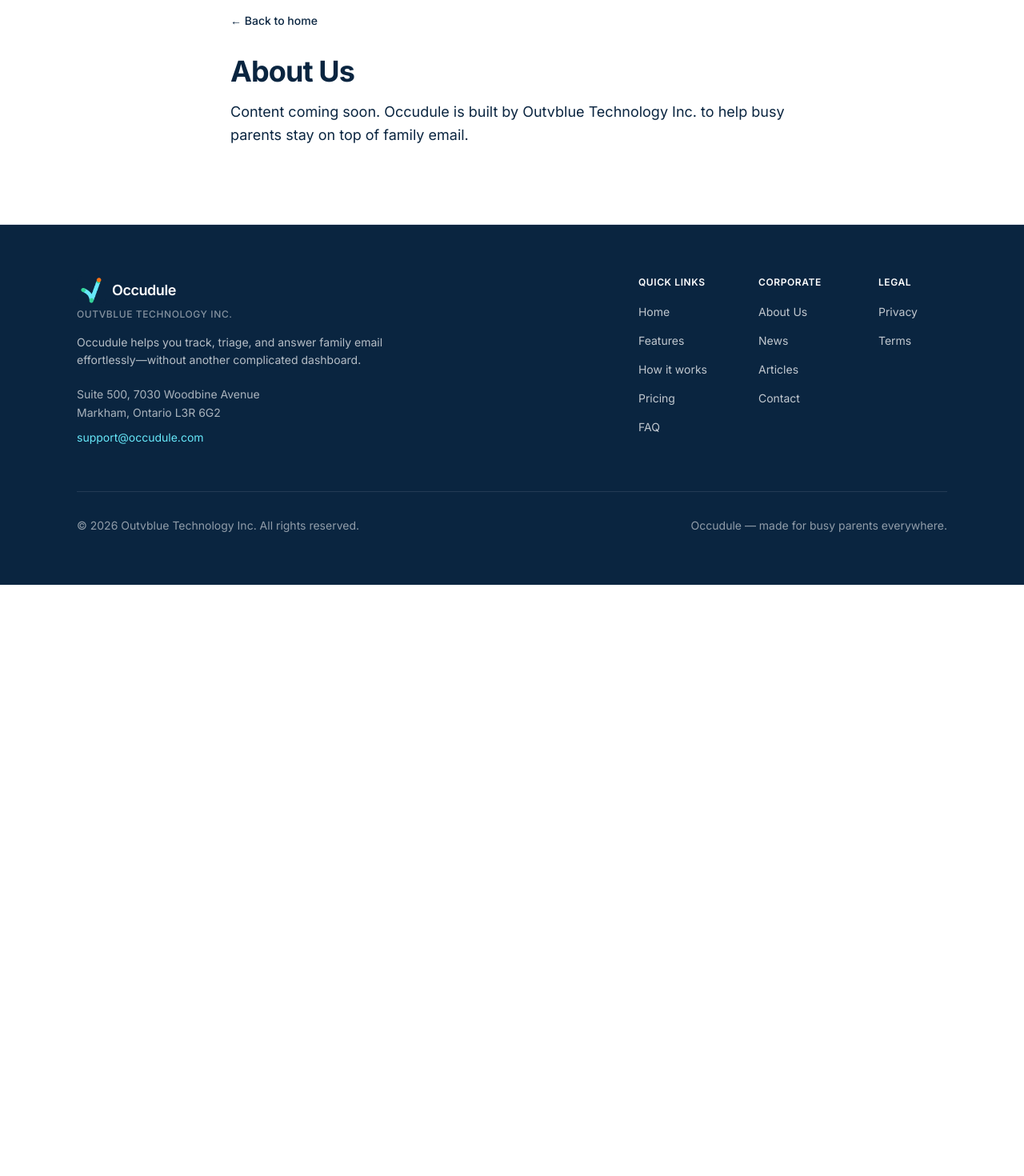
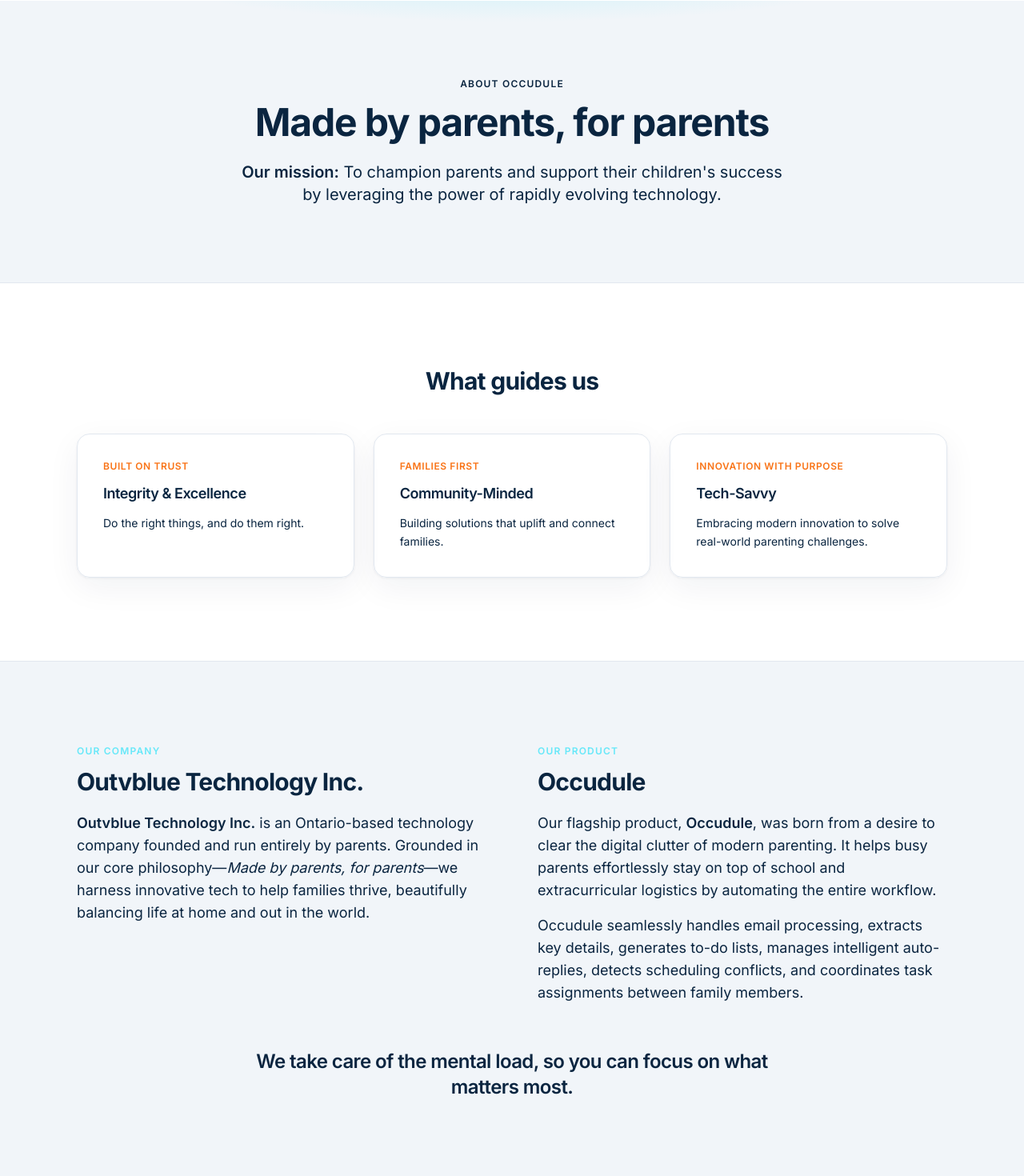
Before and after one commit to linkmind/Occudule-Web, a Next.js app: page /about in a window 1280 px wide. Shown: the part 120-1590 px from the top of the page at 80% size. Before the commit the page ends 851 px from the top, so only its background shows below. Built offline with nearby package versions, Linux system fonts and the light colour scheme.

Commit message:
About Us page done

```diff
--- a/app/about/page.tsx
+++ b/app/about/page.tsx
@@ -1,16 +1,41 @@
 import type { Metadata } from "next";
-import { ContentPageShell } from "@/components/ContentPageShell";
+import Link from "next/link";
+import { AboutClosingCta } from "@/components/AboutClosingCta";
+import { AboutHero } from "@/components/AboutHero";
+import { AboutNarrativeBlock } from "@/components/AboutNarrativeBlock";
+import { AboutValuesGrid } from "@/components/AboutValuesGrid";
+import { Footer } from "@/components/Footer";
+import { Header } from "@/components/Header";
 
 export const metadata: Metadata = {
-  title: "About Us — Occudule",
-  description: "About Outvblue Technology Inc. and Occudule, AI email productivity for busy parents.",
+  title: "About Us | Occudule — Made by Parents, for Parents",
+  description:
+    "Discover the mission behind Occudule. Founded in Ontario, we harness innovative technology to clear the digital clutter of parenting and ease the family mental load.",
+  openGraph: {
+    title: "About Occudule | Empowering Modern Families",
+    description:
+      "We build elegant tech solutions to streamline school logistics, schedules, and family communication.",
+    type: "website",
+  },
 };
 
 export default function AboutPage() {
   return (
-    <ContentPageShell
-      title="About Us"
-      description="Content coming soon. Occudule is built by Outvblue Technology Inc. to help busy parents stay on top of family email."
-    />
+    <>
+      <Header />
+      <main>
+        <Link
+          href="/"
+          className="mx-auto block max-w-content px-gutter pt-8 text-sm font-medium text-primary/60 transition hover:text-primary"
+        >
+          ← Back to home
+        </Link>
+        <AboutHero />
+        <AboutValuesGrid />
+        <AboutNarrativeBlock />
+        <AboutClosingCta />
+      </main>
+      <Footer />
+    </>
   );
 }
--- /dev/null
+++ b/components/AboutClosingCta.tsx
@@ -0,0 +1,28 @@
+import { CtaButton } from "@/components/CtaButton";
+
+export function AboutClosingCta() {
+  return (
+    <section
+      className="bg-surface py-section"
+      aria-labelledby="about-cta-heading"
+    >
+      <div className="mx-auto max-w-content px-gutter text-center">
+        <h2
+          id="about-cta-heading"
+          className="text-2xl font-bold tracking-tight text-primary md:text-3xl"
+        >
+          Streamline your family logistics today
+        </h2>
+        <p className="mx-auto mt-4 max-w-xl text-primary/70">
+          Join parents who are clearing inbox clutter and staying ahead of school and activity
+          schedules.
+        </p>
+        <div className="mt-8 flex justify-center">
+          <CtaButton href="/waitlist" size="lg">
+            Get early access
+          </CtaButton>
+        </div>
+      </div>
+    </section>
+  );
+}
--- /dev/null
+++ b/components/AboutHero.tsx
@@ -0,0 +1,29 @@
+export function AboutHero() {
+  return (
+    <section
+      className="relative overflow-hidden border-b border-border bg-surface-muted"
+      aria-labelledby="about-mission-heading"
+    >
+      <div
+        className="pointer-events-none absolute inset-0 bg-hero-glow bg-cover bg-top bg-no-repeat opacity-90"
+        aria-hidden
+      />
+      <div className="relative mx-auto max-w-3xl px-gutter py-section text-center md:py-24">
+        <p className="text-xs font-semibold uppercase tracking-widest text-primary/55">
+          About Occudule
+        </p>
+        <h1
+          id="about-mission-heading"
+          className="mt-4 text-3xl font-bold tracking-tight text-primary md:text-4xl lg:text-5xl"
+        >
+          Made by parents, for parents
+        </h1>
+        <p className="mt-6 text-lg leading-relaxed text-primary/75 md:text-xl">
+          <span className="font-semibold text-primary">Our mission:</span> To champion parents and
+          support their children&apos;s success by leveraging the power of rapidly evolving
+          technology.
+        </p>
+      </div>
+    </section>
+  );
+}
--- /dev/null
+++ b/components/AboutNarrativeBlock.tsx
@@ -0,0 +1,52 @@
+export function AboutNarrativeBlock() {
+  return (
+    <section
+      className="border-b border-border bg-surface-muted py-section"
+      aria-labelledby="about-company-heading"
+    >
+      <div className="mx-auto max-w-content px-gutter">
+        <div className="grid gap-12 lg:grid-cols-2 lg:gap-16">
+          <div>
+            <p className="text-xs font-semibold uppercase tracking-widest text-accent">
+              Our company
+            </p>
+            <h2
+              id="about-company-heading"
+              className="mt-3 text-2xl font-bold tracking-tight text-primary md:text-3xl"
+            >
+              Outvblue Technology Inc.
+            </h2>
+            <p className="mt-5 text-base leading-relaxed text-primary/75 md:text-lg">
+              <strong className="font-semibold text-primary">Outvblue Technology Inc.</strong> is an
+              Ontario-based technology company founded and run entirely by parents. Grounded in our
+              core philosophy—<em>Made by parents, for parents</em>—we harness innovative tech to
+              help families thrive, beautifully balancing life at home and out in the world.
+            </p>
+          </div>
+          <div>
+            <p className="text-xs font-semibold uppercase tracking-widest text-accent">
+              Our product
+            </p>
+            <h2 className="mt-3 text-2xl font-bold tracking-tight text-primary md:text-3xl">
+              Occudule
+            </h2>
+            <p className="mt-5 text-base leading-relaxed text-primary/75 md:text-lg">
+              Our flagship product, <strong className="font-semibold text-primary">Occudule</strong>,
+              was born from a desire to clear the digital clutter of modern parenting. It helps busy
+              parents effortlessly stay on top of school and extracurricular logistics by automating
+              the entire workflow.
+            </p>
+            <p className="mt-4 text-base leading-relaxed text-primary/75 md:text-lg">
+              Occudule seamlessly handles email processing, extracts key details, generates to-do
+              lists, manages intelligent auto-replies, detects scheduling conflicts, and coordinates
+              task assignments between family members.
+            </p>
+          </div>
+        </div>
+        <p className="mx-auto mt-14 max-w-2xl text-center text-xl font-semibold tracking-tight text-primary md:text-2xl">
+          We take care of the mental load, so you can focus on what matters most.
+        </p>
+      </div>
+    </section>
+  );
+}
--- /dev/null
+++ b/components/AboutValuesGrid.tsx
@@ -0,0 +1,50 @@
+const values = [
+  {
+    title: "Integrity & Excellence",
+    body: "Do the right things, and do them right.",
+    highlight: "Built on trust",
+  },
+  {
+    title: "Community-Minded",
+    body: "Building solutions that uplift and connect families.",
+    highlight: "Families first",
+  },
+  {
+    title: "Tech-Savvy",
+    body: "Embracing modern innovation to solve real-world parenting challenges.",
+    highlight: "Innovation with purpose",
+  },
+];
+
+export function AboutValuesGrid() {
+  return (
+    <section
+      className="border-b border-border bg-surface py-section"
+      aria-labelledby="about-values-heading"
+    >
+      <div className="mx-auto max-w-content px-gutter">
+        <h2
+          id="about-values-heading"
+          className="text-center text-2xl font-bold tracking-tight text-primary md:text-3xl"
+        >
+          What guides us
+        </h2>
+        <ul className="mt-12 grid gap-6 md:grid-cols-3">
+          {values.map((item) => (
+            <li key={item.title}>
+              <article className="flex h-full flex-col rounded-card border border-border bg-surface-muted/40 p-6 shadow-card transition-all duration-300 ease-in-out hover:-translate-y-1 hover:border-primary/15 hover:shadow-lg md:p-8">
+                <p className="text-xs font-semibold uppercase tracking-wider text-cta">
+                  {item.highlight}
+                </p>
+                <h3 className="mt-3 text-lg font-semibold tracking-tight text-primary">
+                  {item.title}
+                </h3>
+                <p className="mt-3 flex-1 text-sm leading-relaxed text-primary/70">{item.body}</p>
+              </article>
+            </li>
+          ))}
+        </ul>
+      </div>
+    </section>
+  );
+}
--- a/components/Footer.tsx
+++ b/components/Footer.tsx
@@ -44,18 +44,6 @@
               Occudule helps you track, triage, and answer family email effortlessly—without another
               complicated dashboard.
             </p>
-            <address className="mt-5 text-sm not-italic leading-relaxed text-white/65">
-              Suite 500, 7030 Woodbine Avenue
-              <br />
-              Markham, Ontario L3R 6G2
-              <br />
-              <a
-                href="mailto:support@occudule.com"
-                className="mt-2 inline-block text-accent transition hover:text-accent/90"
-              >
-                support@occudule.com
-              </a>
-            </address>
           </div>
           <div className="grid grid-cols-2 gap-10 sm:grid-cols-3 lg:gap-16">
             {footerColumns.map((col) => (
@@ -81,7 +69,7 @@
         </div>
         <div className="mt-14 flex flex-col items-start justify-between gap-4 border-t border-white/10 pt-8 text-sm text-white/55 sm:flex-row sm:items-center">
           <p>© {new Date().getFullYear()} Outvblue Technology Inc. All rights reserved.</p>
-          <p>Occudule — made for busy parents everywhere.</p>
+          <p>Made by parents, for parents</p>
         </div>
       </div>
     </footer>
```
Also changed, not shown: 1 other file (tests, documents, lock files or other folders).
